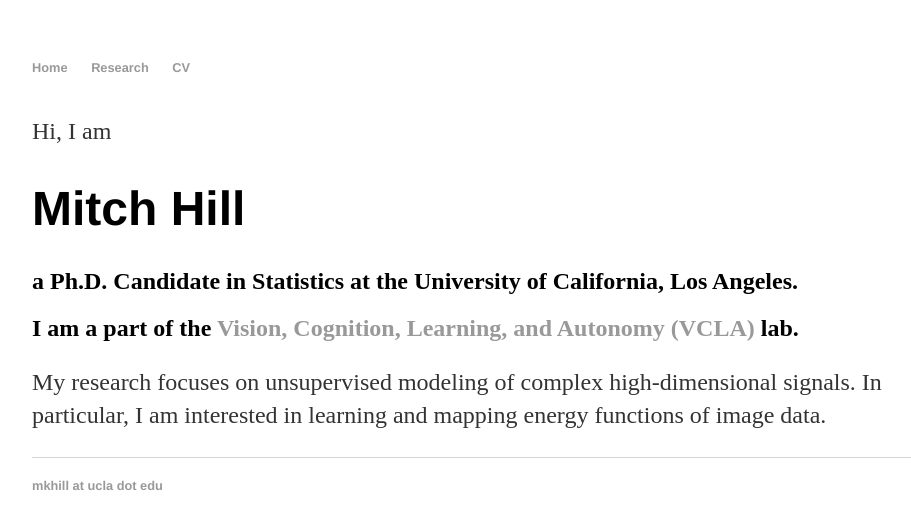
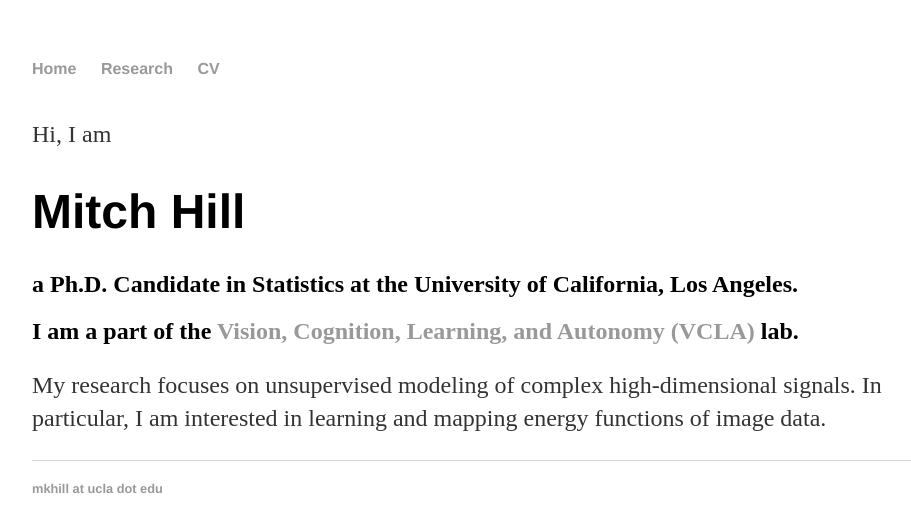
Before and after one commit to point0bar1/point0bar1.github.io, a Jekyll site: the page built from index.html, in a window 1280 px wide. Shown: the top 532 px of the page, without its empty margins (160-1071 px from the left). Built offline with Jekyll 4.4.1, drawn with Linux system fonts in a browser that asks for light colours.

Commit message:
Update main.css

```diff
--- a/css/main.css
+++ b/css/main.css
@@ -2,8 +2,15 @@
     margin: 60px auto;
     width: 70%;
 }
-nav ul, footer ul {
-    font-size: .8em;
+nav ul {
+    font-size: 1em;
+    font-family:'Helvetica', 'Arial', 'Sans-Serif';
+    padding: 0px;
+    list-style: none;
+    font-weight: bold;
+}
+footer ul {
+    font-size: 0.8em;
     font-family:'Helvetica', 'Arial', 'Sans-Serif';
     padding: 0px;
     list-style: none;
```
